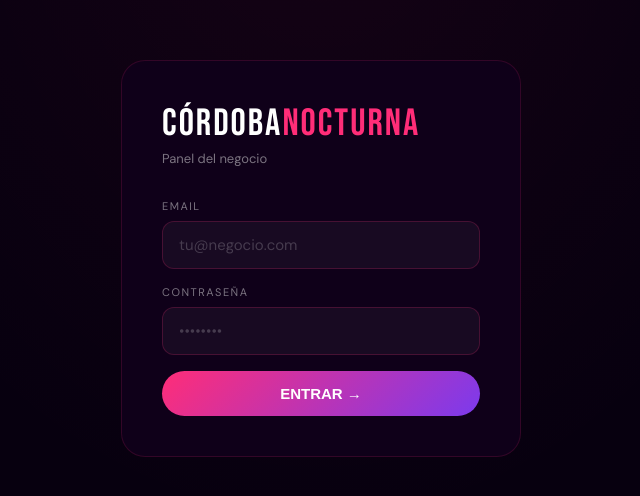
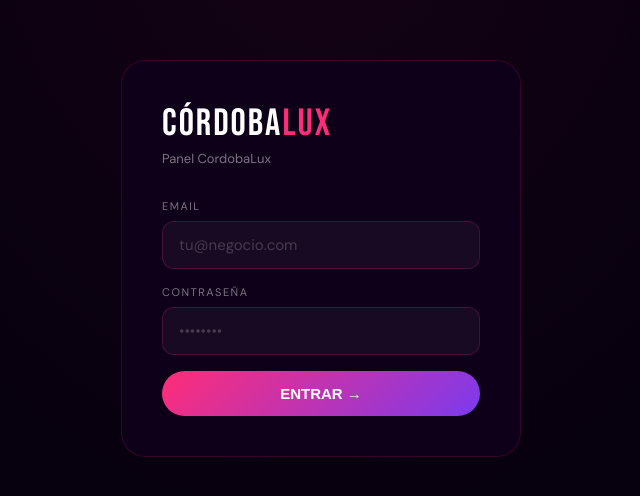
Before and after one commit to mherbaman/cordoba-nocturna-api, a website: page public/negocio.html in a window 1280 px wide. Shown: the part 142-638 px from the top of the page, without its empty margins (319-959 px from the left). Drawn offline with Linux system fonts and the light colour scheme.

Commit message:
Update negocio.html

```diff
--- a/public/negocio.html
+++ b/public/negocio.html
@@ -188,8 +188,8 @@ async function apiAdmin(path, opts={}) {
 <!-- LOGIN -->
 <div id="login-screen">
   <div class="login-box">
-    <div class="login-logo">CÓRDOBA<span>NOCTURNA</span></div>
-    <p class="login-sub">Panel del negocio</p>
+    <div class="login-logo">CÓRDOBA<span>LUX</span></div>
+    <p class="login-sub">Panel CordobaLux</p>
     <div class="error-msg" id="login-error"></div>
     <label class="field-label">Email</label>
     <input class="input-field" id="login-email" type="email" placeholder="tu@negocio.com">
@@ -205,7 +205,7 @@ async function apiAdmin(path, opts={}) {
 
   <!-- TOP BAR -->
   <div class="top-bar">
-    <div class="top-logo">CÓRDOBA<span>NOCTURNA</span></div>
+    <div class="top-logo">CÓRDOBA<span>LUX</span></div>
     <div class="top-negocio">
       <div class="nombre" id="top-nombre">—</div>
       <div class="tipo" id="top-tipo">—</div>
```
